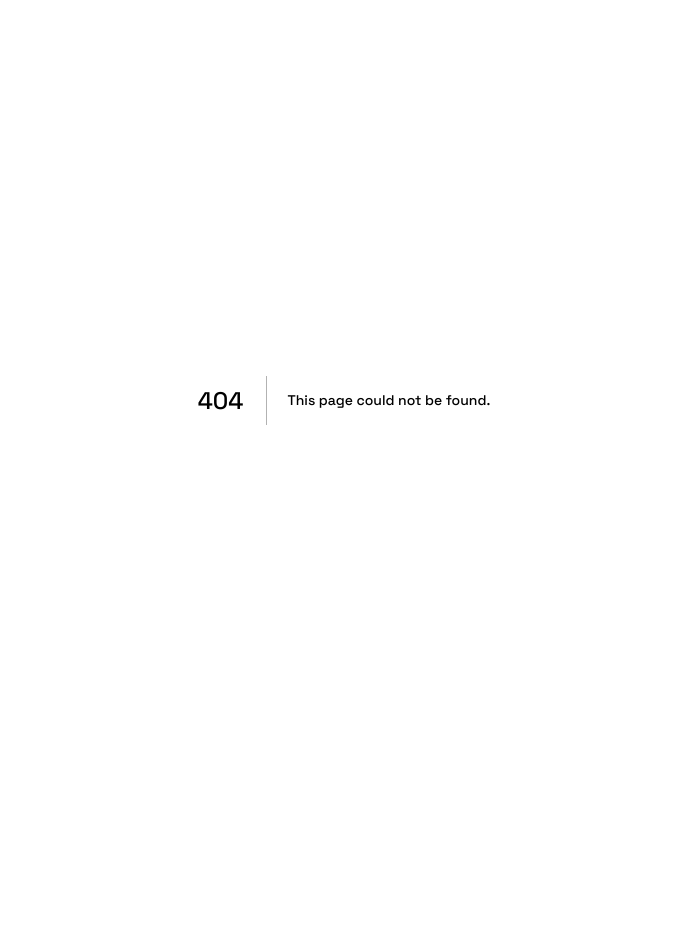
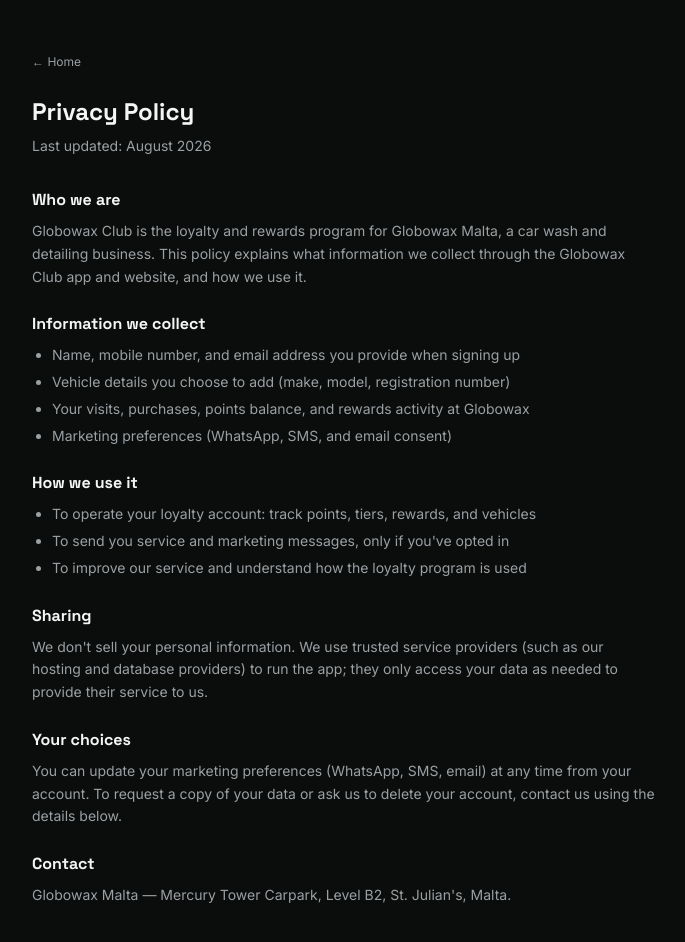
Before and after one commit to yetkinberberoglu/Globowax-loyalty, a Next.js app: page /privacy in a window 1280 px wide. Before the commit this address had no page. Shown: the top 942 px of the page, without its empty margins (296-981 px from the left). Before the commit the page ends 800 px from the top, so only its background shows below. Built offline with nearby package versions, Linux system fonts and the light colour scheme.

Commit message:
fix redirect loop for orphaned auth sessions

```diff
--- a/app/admin/(dashboard)/layout.tsx
+++ b/app/admin/(dashboard)/layout.tsx
@@ -1,9 +1,13 @@
 import { redirect } from "next/navigation";
 import { getAuthedStaff } from "@/lib/auth";
+import { supabaseServerSSR } from "@/lib/supabase/server-ssr";
 
 export default async function AdminLayout({ children }: { children: React.ReactNode }) {
   const staff = await getAuthedStaff();
   if (!staff) {
+    // Same orphaned-session issue as /club — a Supabase Auth session with
+    // no matching app_users row would otherwise loop against middleware.ts.
+    await supabaseServerSSR().auth.signOut();
     redirect("/admin/login");
   }
   return <>{children}</>;
--- a/app/club/page.tsx
+++ b/app/club/page.tsx
@@ -15,6 +15,7 @@
 } from "@/lib/db";
 import { getAuthedCustomer } from "@/lib/auth";
 import { generateQRDataUrl } from "@/lib/qr";
+import { supabaseServerSSR } from "@/lib/supabase/server-ssr";
 import { PolishDial } from "./PolishDial";
 import { WalletButtons } from "./WalletButtons";
 import { AddVehicleForm } from "./AddVehicleForm";
@@ -24,6 +25,12 @@
 export default async function ClubHome() {
   const customer = await getAuthedCustomer();
   if (!customer) {
+    // A Supabase Auth session can exist with no matching customers row (e.g.
+    // signup completed the auth step but the customer-linking API call
+    // failed). Redirecting straight to /login in that case would loop
+    // forever against middleware.ts, which sends any authenticated session
+    // away from /login — so we clear the orphaned session first.
+    await supabaseServerSSR().auth.signOut();
     redirect("/login");
   }
 
--- a/app/page.tsx
+++ b/app/page.tsx
@@ -21,6 +21,9 @@
       <Link href="/admin/login" className="text-fog text-xs hover:text-chalk mt-2">
         Staff sign in →
       </Link>
+      <Link href="/privacy" className="text-fog text-xs hover:text-chalk absolute bottom-6">
+        Privacy Policy
+      </Link>
     </main>
   );
 }
--- /dev/null
+++ b/app/privacy/page.tsx
@@ -0,0 +1,67 @@
+import Link from "next/link";
+
+export default function PrivacyPage() {
+  return (
+    <main className="min-h-screen max-w-2xl mx-auto px-6 py-12">
+      <Link href="/" className="text-fog text-xs hover:text-chalk">← Home</Link>
+
+      <h1 className="text-2xl font-semibold mt-6 mb-2">Privacy Policy</h1>
+      <p className="text-fog text-sm mb-8">Last updated: August 2026</p>
+
+      <div className="space-y-6 text-sm leading-relaxed">
+        <section>
+          <h2 className="text-base font-semibold mb-2">Who we are</h2>
+          <p className="text-fog">
+            Globowax Club is the loyalty and rewards program for Globowax Malta, a car wash and
+            detailing business. This policy explains what information we collect through the
+            Globowax Club app and website, and how we use it.
+          </p>
+        </section>
+
+        <section>
+          <h2 className="text-base font-semibold mb-2">Information we collect</h2>
+          <ul className="text-fog list-disc pl-5 space-y-1">
+            <li>Name, mobile number, and email address you provide when signing up</li>
+            <li>Vehicle details you choose to add (make, model, registration number)</li>
+            <li>Your visits, purchases, points balance, and rewards activity at Globowax</li>
+            <li>Marketing preferences (WhatsApp, SMS, and email consent)</li>
+          </ul>
+        </section>
+
+        <section>
+          <h2 className="text-base font-semibold mb-2">How we use it</h2>
+          <ul className="text-fog list-disc pl-5 space-y-1">
+            <li>To operate your loyalty account: track points, tiers, rewards, and vehicles</li>
+            <li>To send you service and marketing messages, only if you've opted in</li>
+            <li>To improve our service and understand how the loyalty program is used</li>
+          </ul>
+        </section>
+
+        <section>
+          <h2 className="text-base font-semibold mb-2">Sharing</h2>
+          <p className="text-fog">
+            We don't sell your personal information. We use trusted service providers (such as
+            our hosting and database providers) to run the app; they only access your data as
+            needed to provide their service to us.
+          </p>
+        </section>
+
+        <section>
+          <h2 className="text-base font-semibold mb-2">Your choices</h2>
+          <p className="text-fog">
+            You can update your marketing preferences (WhatsApp, SMS, email) at any time from
+            your account. To request a copy of your data or ask us to delete your account,
+            contact us using the details below.
+          </p>
+        </section>
+
+        <section>
+          <h2 className="text-base font-semibold mb-2">Contact</h2>
+          <p className="text-fog">
+            Globowax Malta — Mercury Tower Carpark, Level B2, St. Julian's, Malta.
+          </p>
+        </section>
+      </div>
+    </main>
+  );
+}
--- a/app/signup/page.tsx
+++ b/app/signup/page.tsx
@@ -45,6 +45,11 @@
     setLoading(false);
 
     if (!res.ok) {
+      // The auth account was created but linking it to a customer row
+      // failed (duplicate email, bad referral code, etc.) — sign back out
+      // so the browser isn't left holding a session with no customer
+      // record behind it (that combination causes a redirect loop on /club).
+      await supabase.auth.signOut();
       setError(body.error ?? "Something went wrong finishing signup");
       return;
     }
```
